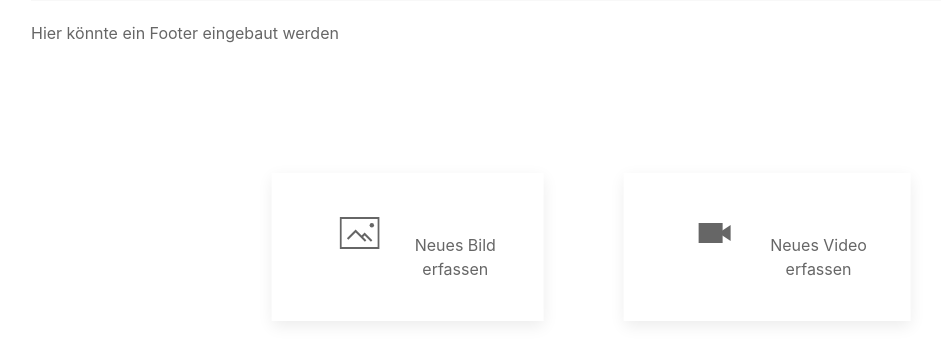
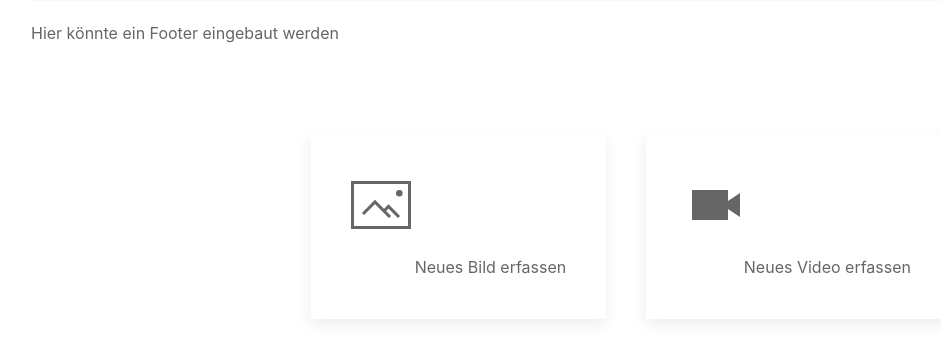
Before and after one commit to CYPcoding/MedienDB, a PHP site: page /index.php?page=upload in a window 1280 px wide. Shown: the part 173-535 px from the top of the page, without its empty margins (9-950 px from the left). Run offline with PHP 8.4, Linux system fonts and the light colour scheme; data that the repository does not hold is empty; some libraries are stand-ins or nearby versions.

Commit message:
Fixes Upload-Darstellung
Issue #1

```diff
--- a/page/upload.php
+++ b/page/upload.php
@@ -1,14 +1,16 @@
-<div class="uk-child-width-1-2@m uk-position-center uk-margin" uk-grid>
+<div class="uk-position-center">
+ <div class="uk-flex uk-flex-center">
 	<a href="imgupload">
-		<div class="uk-child-width-1-2@m uk-card uk-card-default uk-text-center uk-card-body uk-float-left">
-			<span class="uk-float-left" uk-icon="icon: image; ratio: 2"></span>
-			<p class="uk-float-right">Neues Bild erfassen</p>
-		</div>
+    	<div class="uk-card uk-card-default uk-card-body">
+    		<span class="uk-float-left" uk-icon="icon: image; ratio: 3"></span>
+			<p class="uk-float-right uk-margin-medium-left uk-text-middle">Neues Bild erfassen</p>
+    	</div>
 	</a>
 	<a href="vidupload">
-		<div class="uk-child-width-1-2@m uk-card uk-card-default uk-text-center uk-card-body uk-float-right">
-			<span class="uk-float-left" uk-icon="icon: video-camera; ratio: 2"></span>
-			<p class="uk-float-right">Neues Video erfassen</p>
-		</div>
-	</a>
+    	<div class="uk-card uk-card-default uk-card-body uk-margin-medium-left">
+    		<span class="uk-float-left" uk-icon="icon: video-camera; ratio: 3"></span>
+			<p class="uk-float-right uk-margin-medium-left uk-text-middle">Neues Video erfassen</p>
+    	</div>
+    </a>
+  </div>
 </div>
```
